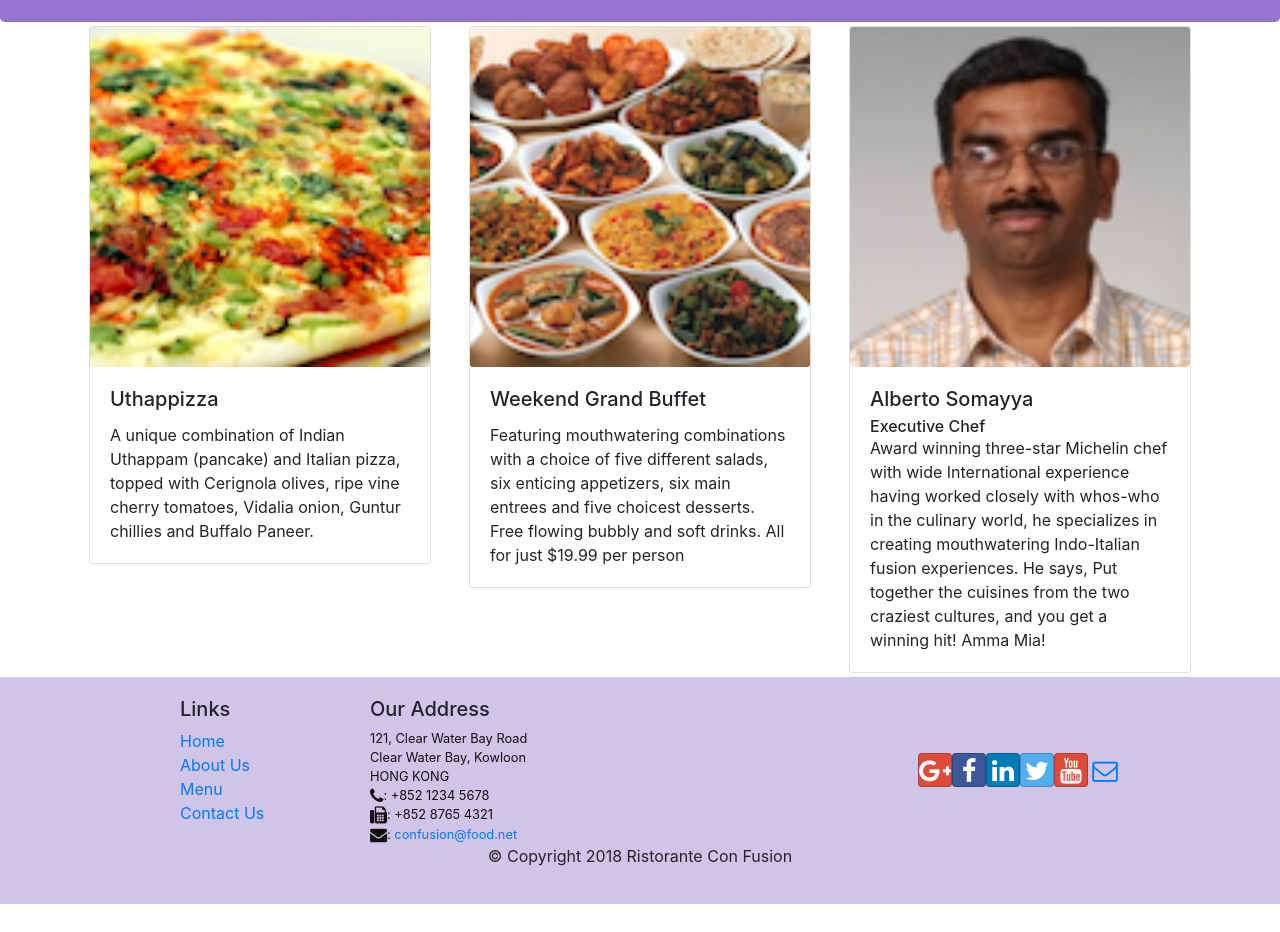
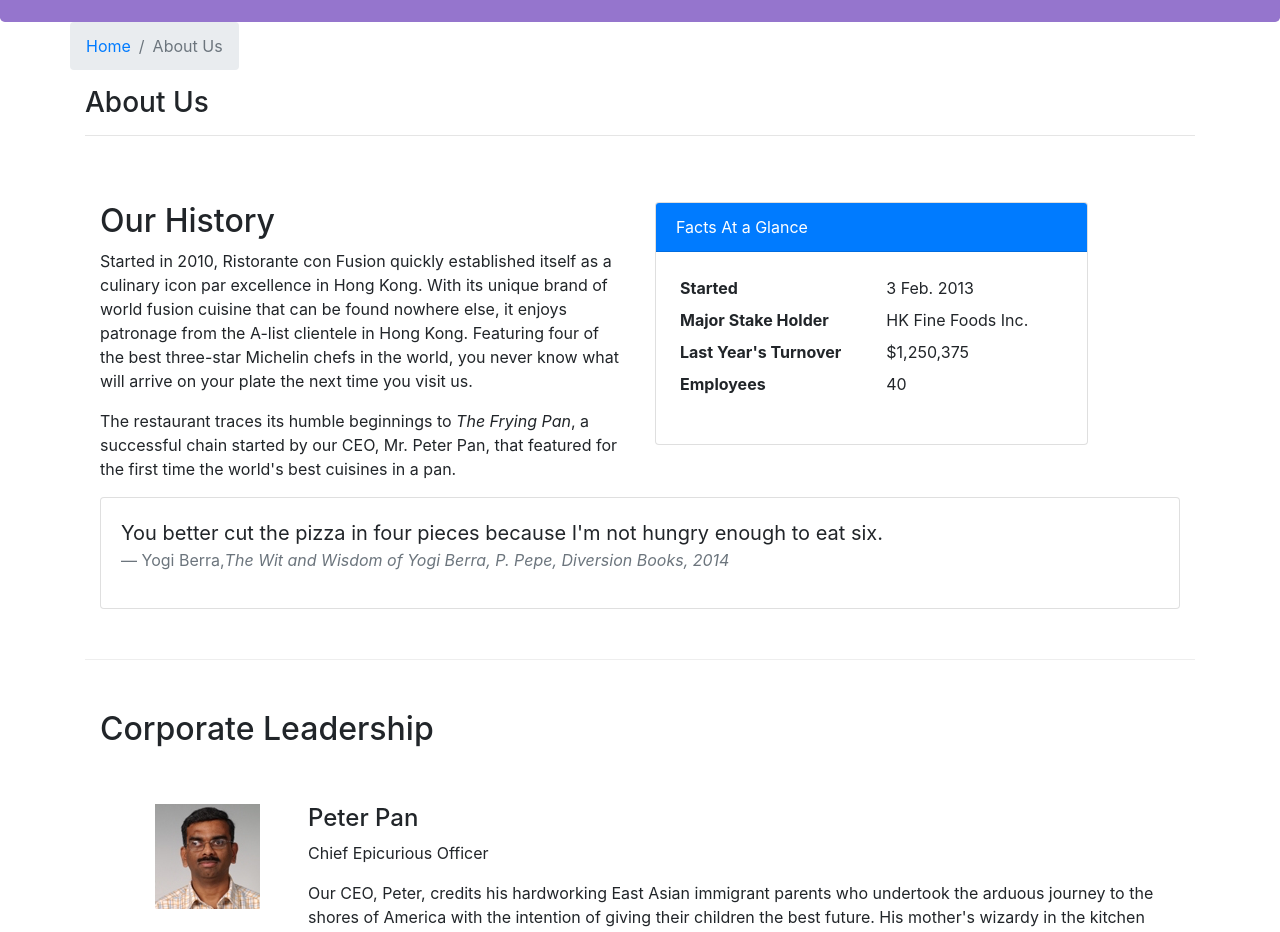
Before and after one commit to seldadg/React-Project, a React (Create React App) app: page /about in a window 1280 px wide. Before the commit this address led to /home. Shown: the part 320-1252 px from the top of the page. Before the commit the page ends 1224 px from the top, so only its background shows below. Built offline with nearby package versions, Linux system fonts and the light colour scheme.

Commit message:
Controlled forms

```diff
--- /dev/null
+++ b/src/components/AboutComponent.js
@@ -0,0 +1,95 @@
+import React from 'react';
+import { Breadcrumb, BreadcrumbItem, Card, CardBody, CardHeader, Media } from 'reactstrap';
+import { Link } from 'react-router-dom';
+
+
+function RenderLeader({ leader}) {
+    return (
+        <div className="col-12 mt-5">
+        <Media tag="li">
+            <Media left middle>
+                <Media object src={leader.image} alt={leader.name} />
+            </Media>
+            <Media body className="ml-5">
+                <Media heading>{leader.name}</Media>
+                <p>{leader.designation}</p>
+                <p>{leader.description}</p>
+            </Media>
+        </Media>
+        </div>
+    );
+}
+
+function About(props) {
+
+    const leaders = props.leaders.map((leader) => {
+        return (
+            <RenderLeader leader={leader} />
+        );
+    });
+
+    return(
+        <div className="container">
+            <div className="row">
+                <Breadcrumb>
+                    <BreadcrumbItem><Link to="/home">Home</Link></BreadcrumbItem>
+                    <BreadcrumbItem active>About Us</BreadcrumbItem>
+                </Breadcrumb>
+                <div className="col-12">
+                    <h3>About Us</h3>
+                    <hr />
+                </div>
+            </div>
+            <div className="row row-content">
+                <div className="col-12 col-md-6">
+                    <h2>Our History</h2>
+                    <p>Started in 2010, Ristorante con Fusion quickly established itself as a culinary icon par excellence in Hong Kong. With its unique brand of world fusion cuisine that can be found nowhere else, it enjoys patronage from the A-list clientele in Hong Kong.  Featuring four of the best three-star Michelin chefs in the world, you never know what will arrive on your plate the next time you visit us.</p>
+                    <p>The restaurant traces its humble beginnings to <em>The Frying Pan</em>, a successful chain started by our CEO, Mr. Peter Pan, that featured for the first time the world's best cuisines in a pan.</p>
+                </div>
+                <div className="col-12 col-md-5">
+                    <Card>
+                        <CardHeader className="bg-primary text-white">Facts At a Glance</CardHeader>
+                        <CardBody>
+                            <dl className="row p-1">
+                                <dt className="col-6">Started</dt>
+                                <dd className="col-6">3 Feb. 2013</dd>
+                                <dt className="col-6">Major Stake Holder</dt>
+                                <dd className="col-6">HK Fine Foods Inc.</dd>
+                                <dt className="col-6">Last Year's Turnover</dt>
+                                <dd className="col-6">$1,250,375</dd>
+                                <dt className="col-6">Employees</dt>
+                                <dd className="col-6">40</dd>
+                            </dl>
+                        </CardBody>
+                    </Card>
+                </div>
+                <div className="col-12">
+                    <Card>
+                        <CardBody className="bg-faded">
+                            <blockquote className="blockquote">
+                                <p className="mb-0">You better cut the pizza in four pieces because
+                                    I'm not hungry enough to eat six.</p>
+                                <footer className="blockquote-footer">Yogi Berra,
+                                <cite title="Source Title">The Wit and Wisdom of Yogi Berra,
+                                    P. Pepe, Diversion Books, 2014</cite>
+                                </footer>
+                            </blockquote>
+                        </CardBody>
+                    </Card>
+                </div>
+            </div>
+            <div className="row row-content">
+                <div className="col-12">
+                    <h2>Corporate Leadership</h2>
+                </div>
+                <div className="col-12">
+                    <Media list>
+                        {leaders}
+                    </Media>
+                </div>
+            </div>
+        </div>
+    );
+}
+
+export default About;
--- a/src/components/ContactComponent.js
+++ b/src/components/ContactComponent.js
@@ -1,8 +1,43 @@
-import React from 'react';
-import { Breadcrumb, BreadcrumbItem } from 'reactstrap';
+import React, { Component } from 'react';
+import { Breadcrumb, BreadcrumbItem, Button, Form, FormGroup, Label, Input, Col } from 'reactstrap';
 import { Link } from 'react-router-dom';
+import { placeholder } from '@babel/types';
 
-function Contact(props) {
+
+class Contact extends Component {
+
+    constructor(props) {
+        super(props);
+
+        this.state = {
+            firstname: '',
+            lastname: '',
+            telnum: '',
+            email: '',
+            agree: false,
+            contactType: 'Tel.',
+            message: ''
+        }
+        this.handleSubmit = this.handleSubmit.bind(this);
+        this.handleInputChange = this.handleInputChange.bind(this);
+    }
+
+    handleInputChange(event) {
+        const target = event.target;
+        const value = target.type === 'checkbox' ? target.checked : target.value;
+        const name = target.name;
+
+        this.setState({
+            [name]: value
+        });
+    }
+
+    handleSubmit(event) {
+        console.log("Current State is: " + JSON.stringify(this.state));
+        alert("Current State is: " + JSON.stringify(this.state));
+        event.preventDefault();
+    }
+    render() {
         return (
             <div className="container">
                 <div className="row">
@@ -39,8 +74,84 @@
                         <a role="button" className="btn btn-success" href="mailto:confusion@food.net"><i className="fa fa-envelope-o"></i> Email</a>
                     </div>
                 </div>
+                <div className="row row-content">
+                    <div className="col-12">
+                        <h3>Send us your Feedback</h3>
+                    </div>
+                    <div className="col-12 col-md-9">
+                        <Form onSubmit={this.handleSubmit}>
+                            <FormGroup row>
+                                <Label for="firstname" md={2}>First Name</Label>
+                                <Col md={10}>
+                                    <Input type="text" id="firstname" name="firstname"
+                                    placeholder="First Name" value={this.state.firstname}
+                                    onChange={this.handleInputChange} />
+                                </Col>
+                            </FormGroup>
+                            <FormGroup row>
+                                <Label htmlfor="lastname" md={2}>Last Name</Label>
+                                <Col md={10}>
+                                    <Input type="text" id="lastname" name="lastname"
+                                    placeholder="Last Name" value={this.state.lastname}
+                                    onChange={this.handleInputChange} />
+                                </Col>
+                            </FormGroup>
+                            <FormGroup row>
+                                <Label htmlfor="telnum" md={2}>Contact Tel.</Label>
+                                <Col md={10}>
+                                    <Input type="tel" id="telnum" name="telnum"
+                                    placeholder="Tel. Number" value={this.state.telnum}
+                                    onChange={this.handleInputChange} />
+                                </Col>
+                            </FormGroup>
+                            <FormGroup row>
+                                <Label htmlfor="email" md={2}>Email</Label>
+                                <Col md={10}>
+                                    <Input type="text" id="email" name="email"
+                                    placeholder="Email" value={this.state.email}
+                                    onChange={this.handleInputChange} />
+                                </Col>
+                            </FormGroup>
+                            <FormGroup row>
+                                <Col md={{size: 6, offset: 2}}>
+                                    <FormGroup check>
+                                        <Label check>
+                                            <Input type="checkbox" name="agree"
+                                            checked={this.state.agree}
+                                            onChange={this.handleInputChange} /> {' '}
+                                            <strong>May we contact you?</strong>
+                                        </Label>
+                                    </FormGroup>
+                                </Col>
+                                <Col md={{size: 3, offset: 1}}>
+                                    <Input type="select" name="contactType" value={this.state.contactType}
+                                    onChange={this.handleInputChange} >
+                                        <option>Tel.</option>
+                                        <option>Email</option>
+                                    </Input>
+                                </Col>
+                            </FormGroup>
+                            <FormGroup row>
+                                <Label htmlfor="message" md={2}>Your Feedback</Label>
+                                <Col md={10}>
+                                    <Input type="textarea" id="message" name="message"
+                                    rows="12" value={this.state.message}
+                                    onChange={this.handleInputChange} />
+                                </Col>
+                            </FormGroup>
+                            <FormGroup row>
+                                <Col md={{size: 10, offset: 2}}>
+                                    <Button type="submit" color="primary">
+                                        Send Feedback
+                                    </Button>
+                                </Col>
+                            </FormGroup>
+                        </Form>
+                    </div>
+                </div>
             </div>
         );
     }
+}
 
 export default Contact;
--- a/src/components/FooterComponent.js
+++ b/src/components/FooterComponent.js
@@ -10,9 +10,9 @@
                         <h5>Links</h5>
                         <ul className="list-unstyled">
                             <li><Link to="/home">Home</Link></li>
-                            <li><Link to="/aboutus">About Us</Link></li>
+                            <li><Link to="/about">About Us</Link></li>
                             <li><Link to="/menu">Menu</Link></li>
-                            <li><Link to="/contactus">Contact Us</Link></li>
+                            <li><Link to="/contact">Contact Us</Link></li>
                         </ul>
                     </div>
                     <div className="col-7 col-sm-5">
--- a/src/components/HeaderComponent.js
+++ b/src/components/HeaderComponent.js
@@ -36,7 +36,7 @@
                                 </NavLink>
                                 </NavItem>
                                 <NavItem>
-                                    <NavLink className="nav-link" to="/aboutus">
+                                    <NavLink className="nav-link" to="/about">
                                         <span className="fa fa-info fa-lg"></span> About Us
                                 </NavLink>
                                 </NavItem>
--- a/src/components/MainComponent.js
+++ b/src/components/MainComponent.js
@@ -5,6 +5,7 @@
 import Footer from './FooterComponent';
 import Home from './HomeComponent';
 import Contact from './ContactComponent';
+import About from './AboutComponent';
 import { DISHES } from '../shared/dishes';
 import { COMMENTS } from '../shared/comments';
 import { LEADERS } from '../shared/leaders';
@@ -48,6 +49,7 @@
                 <Header />
                 <Switch>
                     <Route path="/home" component={HomePage} />
+                    <Route exact path="/about" component={() => <About leaders={this.state.leaders} />} />
                     <Route exact path="/menu" component={() => <Menu dishes={this.state.dishes} />} />
                     <Route path="/menu/:dishId" component={DishWithId} />
                     <Route exact path="/contact" component={Contact} />
```
Lines whose indentation alone changed are shown as unchanged.
